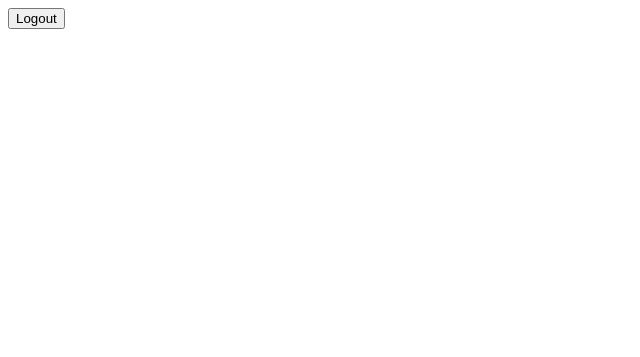
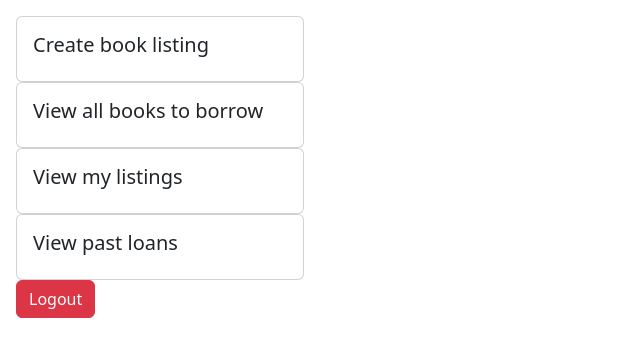
Before and after one commit to EmmaMan23/BookShare-Flask, a Flask app: page /dashboard in a window 1280 px wide. Shown: the top 357 px of the page, without its empty margins (0-640 px from the left). Run offline with Flask 3, Linux system fonts and the light colour scheme; a user stored in the database is signed in.

Commit message:
Created simple cards

```diff
--- a/FlaskProject/templates/dashboard.html
+++ b/FlaskProject/templates/dashboard.html
@@ -1,3 +1,45 @@
+<!doctype html>
+<html lang="en">
+  <head>
+    <meta charset="utf-8">
+    <meta name="viewport" content="width=device-width, initial-scale=1">
+    <link href="https://cdn.jsdelivr.net/npm/bootstrap@5.3.6/dist/css/bootstrap.min.css" rel="stylesheet">
+    <title>Card Example</title>
+    <script defer src="https://cdn.jsdelivr.net/npm/bootstrap@5.3.6/dist/js/bootstrap.bundle.min.js"></script>
+  </head>
+  <body class="p-3">
+    <div class="card" style="width: 18rem;">
+
+    <div class="card-body">
+        <h5 class="card-title">Create book listing</h5>
+        <p class="card-text"></p>
+    </div>
+    </div>
+    <div class="card" style="width: 18rem;">
+
+    <div class="card-body">
+        <h5 class="card-title">View all books to borrow</h5>
+        <p class="card-text"></p>
+    </div>
+    </div>
+    <div class="card" style="width: 18rem;">
+
+    <div class="card-body">
+        <h5 class="card-title">View my listings</h5>
+        <p class="card-text"></p>
+    </div>
+    </div>
+    <div class="card" style="width: 18rem;">
+
+    <div class="card-body">
+        <h5 class="card-title">View past loans</h5>
+        <p class="card-text"></p>
+    </div>
+    </div>
+  </body>
+</html>
+
+
 <html>
     <body>
         <div>
```
